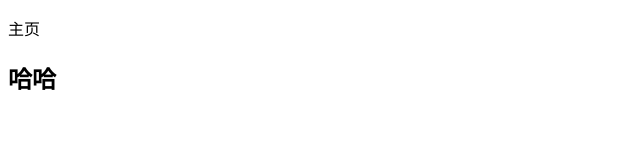
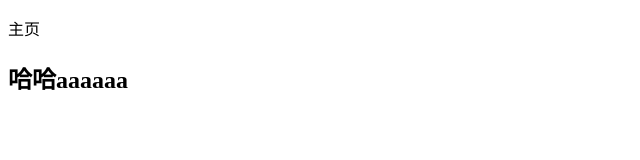
Before and after one commit to openMindZJ/aaa, a plain HTML site: page index.html in a window 1280 px wide. Shown: the full height of the page, 0-640 px from the left. Drawn offline with Linux system fonts and the light colour scheme.

Commit message:
换一个仓库

```diff
--- a/index.html
+++ b/index.html
@@ -6,6 +6,6 @@
 </head>
 <body>
 	<p>主页</p>
-	<h2>哈哈</h2>
+	<h2>哈哈aaaaaa</h2>
 </body>
 </html>
```
